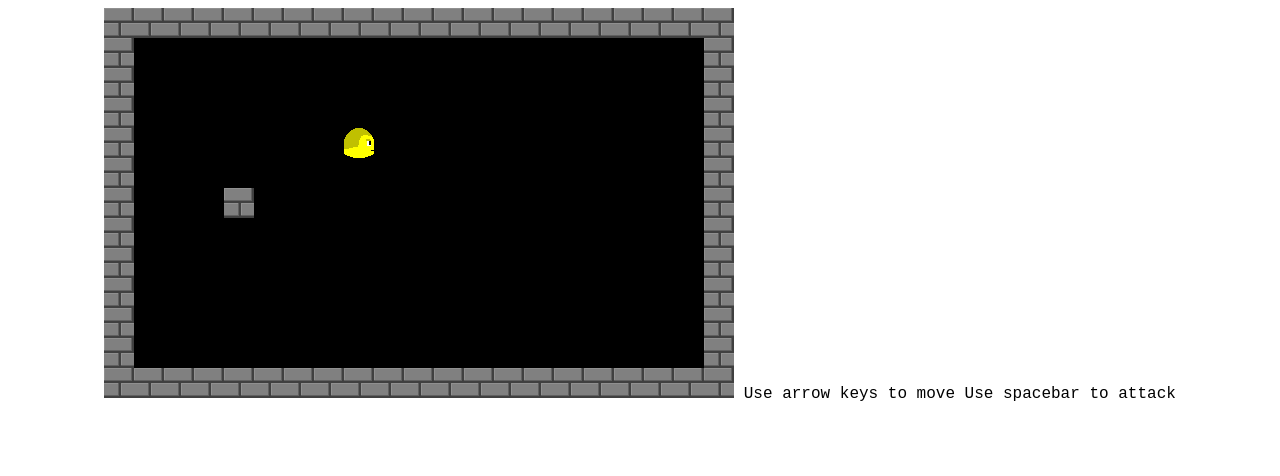
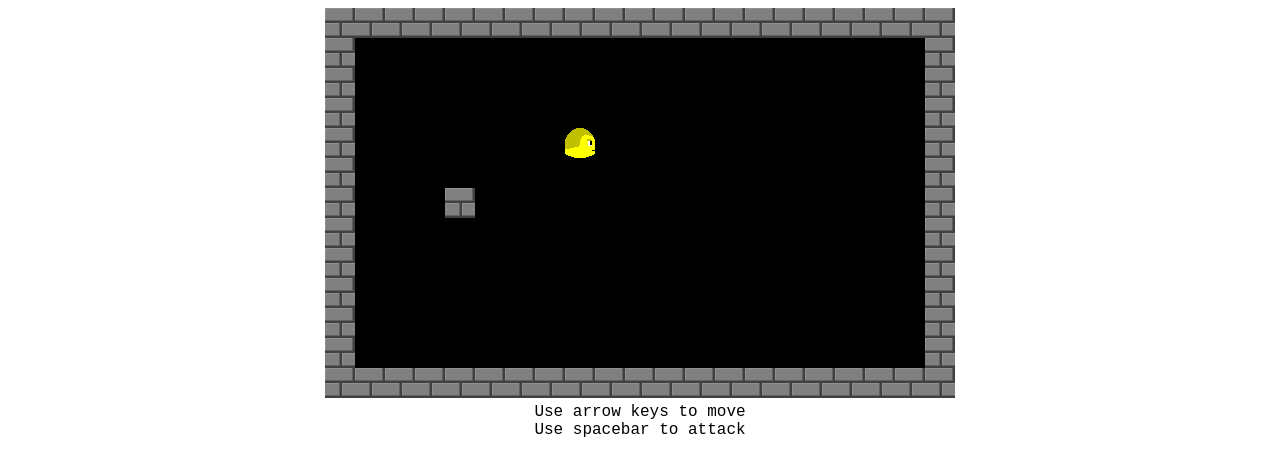
Before and after one commit to LeftQuadrilateral/leftquadrilateral.github.io, a plain HTML site: page roguelike.html in a window 1280 px wide. Drawn offline with Linux system fonts and the light colour scheme.

Commit message:
Update roguelike.html

```diff
--- a/roguelike.html
+++ b/roguelike.html
@@ -11,7 +11,7 @@
 
     <body>
         <canvas id="board"></canvas>
-        Use arrow keys to move
-        Use spacebar to attack
+        <div>Use arrow keys to move</div>
+        <div>Use spacebar to attack</div>
     </body>
 </html>
```
